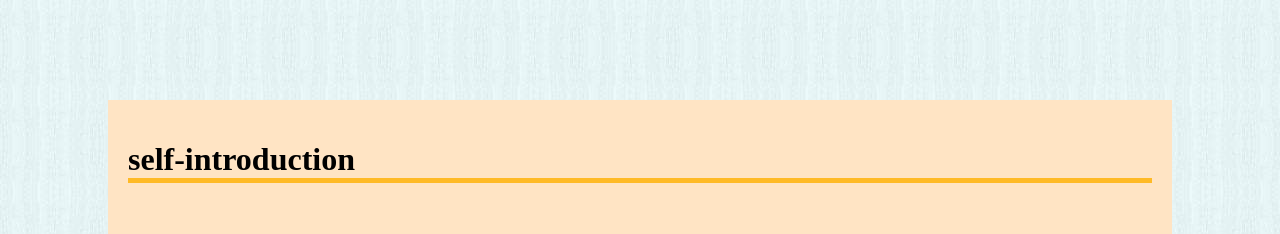
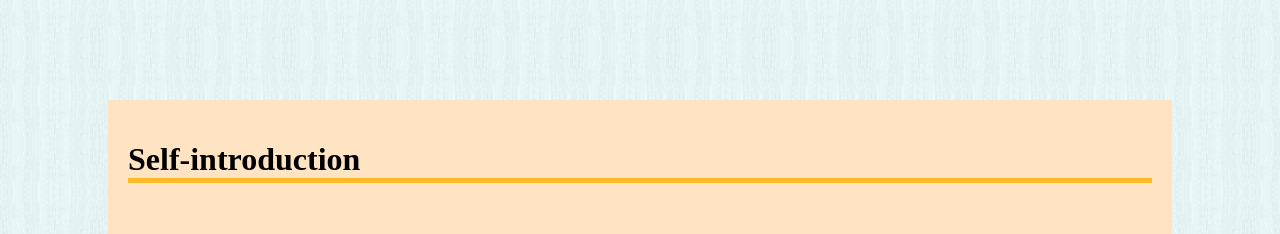
Before and after one commit to ms3nd3r/homepage, a plain HTML site: page English.html in a window 1280 px wide. Shown: the top 234 px of the page. Drawn offline with Linux system fonts and the light colour scheme.

Commit message:
Update English.html

```diff
--- a/English.html
+++ b/English.html
@@ -8,7 +8,7 @@
 </head>
 <body>
     <div id="profile">
-    <h1>self-introduction</h1><br>
+    <h1>Self-introduction</h1><br>
     <h2>Name</h2>
     Murata Soushin<br>
     <h2>Birthplace</h2>
```
